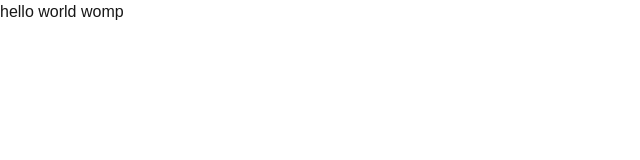
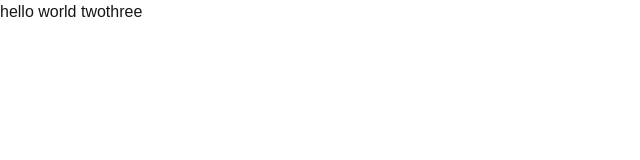
Before and after one commit to xiberxia/dsmpvodsproject, a Next.js app: page / in a window 1280 px wide. Shown: the top 160 px of the page, without its empty margins (0-640 px from the left). Built offline with nearby package versions, Linux system fonts and the light colour scheme.

Commit message:
testing 8

```diff
--- a/src/app/page.tsx
+++ b/src/app/page.tsx
@@ -2,7 +2,7 @@
 export default function Home() {
   return (
     <div>
-      <p>hello world womp</p>
+      <p>hello world twothree</p>
     </div>
   );
 }
```
